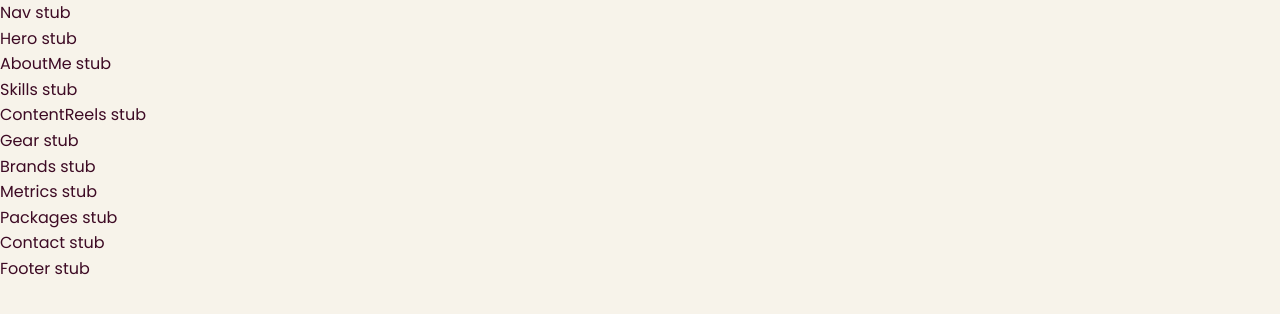
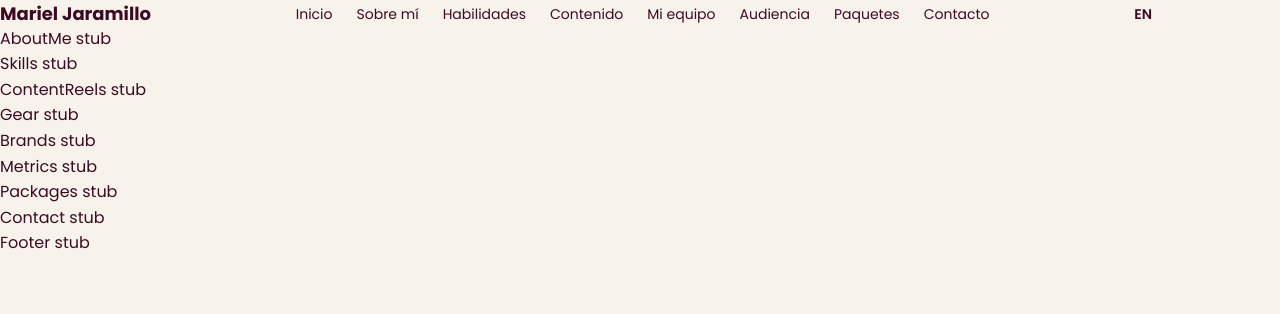
Before and after one commit to HyeG18/Portafolio-Mariel-Jaramillo, a React (Vite) app: page / in a window 1280 px wide. Shown: the top 314 px of the page. Built offline with nearby package versions, Linux system fonts and the light colour scheme.

Commit message:
feat: add Nav component with scrolled shadow, mobile menu, lang toggle

```diff
--- a/src/components/Nav.tsx
+++ b/src/components/Nav.tsx
@@ -1,3 +1,119 @@
+import { useState, useEffect } from 'react';
+import { useI18n } from '../hooks/useI18n';
+import { useScrolled } from '../hooks/useScrolled';
+
+const NAV_LINKS = [
+  { key: 'nav.home', href: '#inicio' },
+  { key: 'nav.about', href: '#sobre-mi' },
+  { key: 'nav.skills', href: '#habilidades' },
+  { key: 'nav.videos', href: '#contenido' },
+  { key: 'nav.gear', href: '#equipo' },
+  { key: 'nav.metrics', href: '#audiencia' },
+  { key: 'nav.packages', href: '#paquetes' },
+  { key: 'nav.contact', href: '#contacto' },
+] as const;
+
 export default function Nav() {
-  return <div>Nav stub</div>;
+  const { t, lang, toggleLang } = useI18n();
+  const scrolled = useScrolled(10);
+  const [menuOpen, setMenuOpen] = useState(false);
+
+  useEffect(() => {
+    document.body.classList.toggle('menu-open', menuOpen);
+  }, [menuOpen]);
+
+  const handleLinkClick = () => setMenuOpen(false);
+
+  return (
+    <header
+      id="nav"
+      className={`fixed top-0 left-0 right-0 z-50 transition-shadow duration-300 ${
+        scrolled ? 'shadow-md' : ''
+      }`}
+      style={{ backgroundColor: 'var(--color-paper)' }}
+    >
+      <nav className="max-w-6xl mx-auto px-4 py-4 flex items-center justify-between">
+        <a
+          href="#inicio"
+          className="font-bold text-lg"
+          style={{ color: 'var(--color-magenta)' }}
+          aria-label="Mariel Jaramillo — Inicio"
+        >
+          Mariel Jaramillo
+        </a>
+
+        <ul
+          id="navLinks"
+          className="hidden md:flex gap-6 list-none m-0 p-0"
+        >
+          {NAV_LINKS.map(({ key, href }) => (
+            <li key={key}>
+              <a
+                href={href}
+                className="text-sm font-medium hover:opacity-80 transition-opacity"
+                style={{ color: 'var(--color-ink)' }}
+                onClick={handleLinkClick}
+              >
+                {t(key as any)}
+              </a>
+            </li>
+          ))}
+        </ul>
+
+        <div className="flex items-center gap-3">
+          <button
+            onClick={toggleLang}
+            aria-label={`Cambiar a ${lang === 'es' ? 'inglés' : 'español'}`}
+            className="text-sm font-semibold px-2 py-1 rounded transition-colors"
+            style={{
+              backgroundColor: 'var(--color-pink-light)',
+              color: 'var(--color-magenta)',
+            }}
+          >
+            {lang === 'es' ? 'EN' : 'ES'}
+          </button>
+
+          <button
+            id="navBurger"
+            className="md:hidden flex flex-col gap-1.5 p-2"
+            onClick={() => setMenuOpen(!menuOpen)}
+            aria-label="Abrir menú"
+            aria-expanded={menuOpen}
+          >
+            <span
+              className="block w-6 h-0.5"
+              style={{ backgroundColor: 'var(--color-ink)' }}
+            />
+            <span
+              className="block w-6 h-0.5"
+              style={{ backgroundColor: 'var(--color-ink)' }}
+            />
+            <span
+              className="block w-6 h-0.5"
+              style={{ backgroundColor: 'var(--color-ink)' }}
+            />
+          </button>
+        </div>
+      </nav>
+
+      {menuOpen && (
+        <div className="md:hidden" style={{ backgroundColor: 'var(--color-paper)' }}>
+          <ul className="flex flex-col gap-4 p-6 list-none m-0">
+            {NAV_LINKS.map(({ key, href }) => (
+              <li key={key}>
+                <a
+                  href={href}
+                  className="text-base font-medium"
+                  style={{ color: 'var(--color-ink)' }}
+                  onClick={handleLinkClick}
+                >
+                  {t(key as any)}
+                </a>
+              </li>
+            ))}
+          </ul>
+        </div>
+      )}
+    </header>
+  );
 }
```
